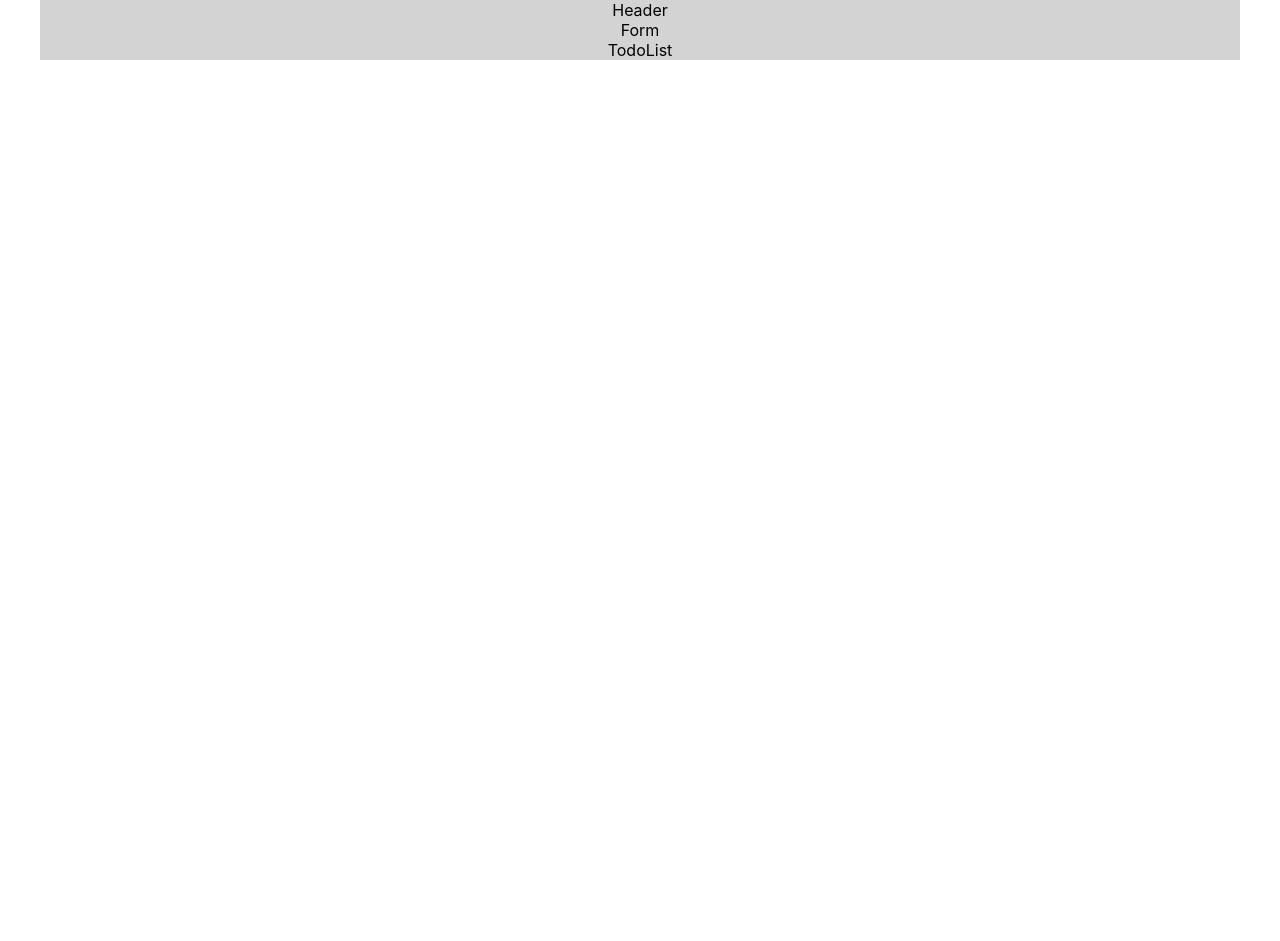
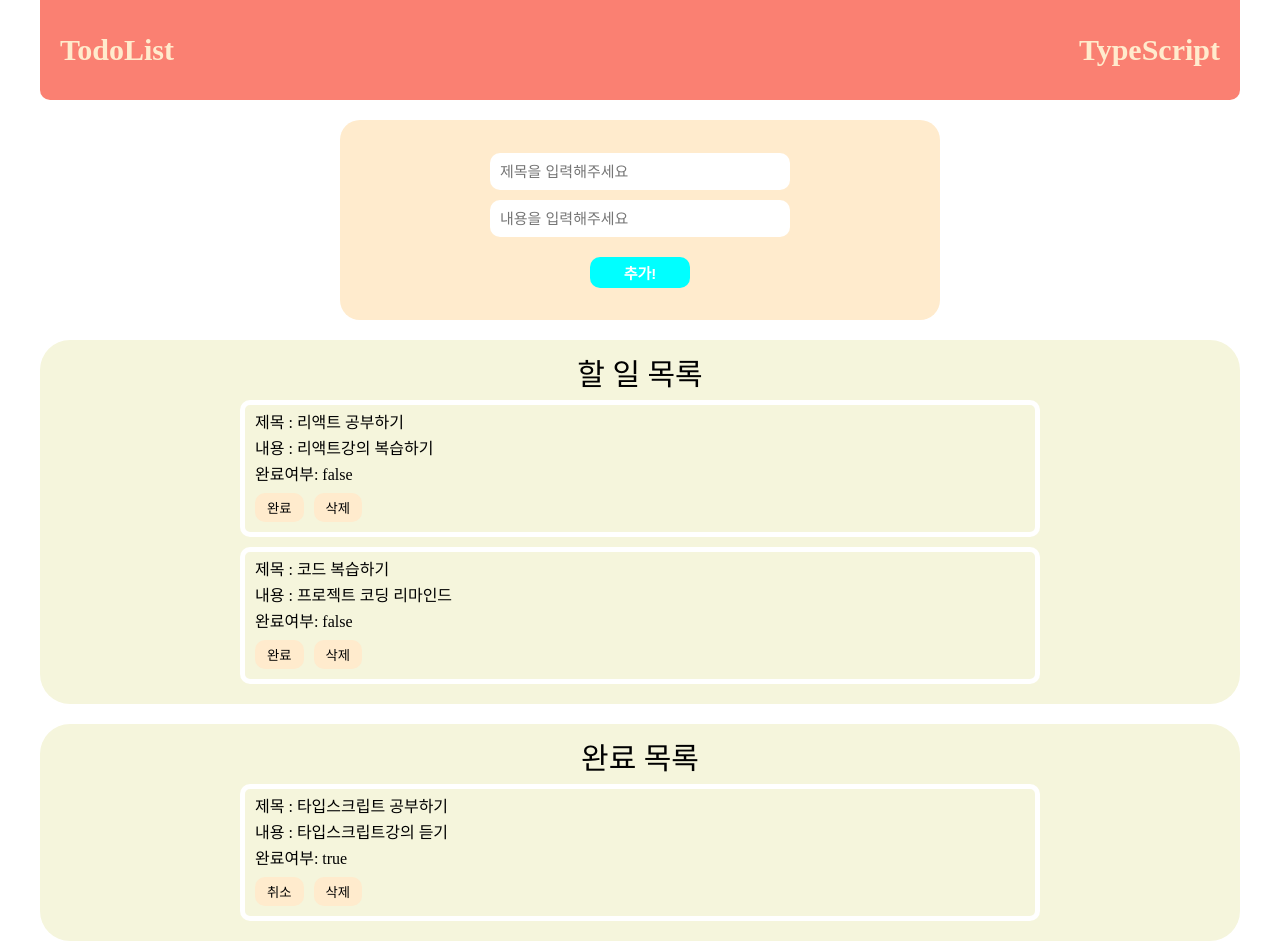
Before and after one commit to Jihunee/TodoList---typeScript, a React (Create React App) app: page / in a window 1280 px wide. Before the commit the page ends 800 px from the top, so only its background shows below. Built offline with nearby package versions, Linux system fonts and the light colour scheme.

Commit message:
레벨1 완료

```diff
--- a/src/App.tsx
+++ b/src/App.tsx
@@ -1,15 +1,37 @@
-import React from "react";
+import React, { useState } from "react";
 import styled from "styled-components";
 import Header from "./components/Header";
 import Form from "./components/Form";
 import TodoList from "./components/TodoList";
+import { TodosType } from "./types/todos";
 
 function App() {
+  const [todos, setTodos] = useState<TodosType[]>([
+    {
+      id: 1,
+      title: "리액트 공부하기",
+      content: "리액트강의 복습하기",
+      isDone: false,
+    },
+    {
+      id: 2,
+      title: "타입스크립트 공부하기",
+      content: "타입스크립트강의 듣기",
+      isDone: true,
+    },
+    {
+      id: 3,
+      title: "코드 복습하기",
+      content: "프로젝트 코딩 리마인드",
+      isDone: false,
+    },
+  ]);
   return (
     <Container>
       <Header />
-      <Form />
-      <TodoList />
+      <Form todos={todos} setTodos={setTodos} />
+      <TodoList todos={todos} setTodos={setTodos} isDone={false} />
+      <TodoList todos={todos} setTodos={setTodos} isDone={true} />
     </Container>
   );
 }
@@ -20,8 +42,8 @@ const Container = styled.div`
   max-width: 1200px;
   width: 100%;
   margin: 0 auto;
-  background-color: lightgrey;
   display: flex;
   flex-direction: column;
   align-items: center;
+  gap: 20px;
 `;
--- a/src/components/Form.tsx
+++ b/src/components/Form.tsx
@@ -1,7 +1,94 @@
-import React from "react";
+import React, { useState } from "react";
+import styled from "styled-components";
 
-function Form() {
-  return <div>Form</div>;
+function Form({ todos, setTodos }: any) {
+  const [title, setTitle] = useState<string>("");
+  const [content, setContent] = useState<string>("");
+
+  const titleOnchangeHandler = (e: any) => {
+    setTitle(e.target.value);
+  };
+
+  const contentOnchangeHandler = (e: any) => {
+    setContent(e.target.value);
+  };
+
+  const onSubmitHandler = (e: any) => {
+    e.preventDefault();
+    const newTodo = {
+      id: todos.length + 1,
+      title,
+      content,
+      isDone: false,
+    };
+    setTodos([...todos, newTodo]);
+    setTitle("");
+    setContent("");
+  };
+
+  return (
+    <Warpper>
+      <form onSubmit={onSubmitHandler}>
+        <input
+          value={title}
+          onChange={titleOnchangeHandler}
+          type="text"
+          placeholder="제목을 입력해주세요"
+        />
+        <input
+          value={content}
+          onChange={contentOnchangeHandler}
+          type="text"
+          placeholder="내용을 입력해주세요"
+        />
+        <button>추가!</button>
+      </form>
+    </Warpper>
+  );
 }
 
 export default Form;
+
+const Warpper = styled.div`
+  width: 600px;
+  height: 200px;
+  background-color: blanchedalmond;
+  display: flex;
+  align-items: center;
+  justify-content: center;
+  border-radius: 20px;
+  & form {
+    display: flex;
+    flex-direction: column;
+    gap: 10px;
+  }
+  & input {
+    width: 300px;
+    font-size: 10px;
+    padding: 10px;
+    font-size: 15px;
+    outline: none;
+    border-radius: 10px;
+    border: 0;
+  }
+  & button {
+    width: 100px;
+    margin: 0 auto;
+    margin-top: 10px;
+    font-size: 15px;
+    padding: 5px;
+    outline: none;
+    border: 0;
+    background-color: aqua;
+    border-radius: 10px;
+    font-weight: 700;
+    color: white;
+    cursor: pointer;
+    transition: all 0.2s ease-in-out;
+    &:hover {
+      background-color: white;
+      color: salmon;
+      transform: scale(1.2);
+    }
+  }
+`;
--- a/src/components/Header.tsx
+++ b/src/components/Header.tsx
@@ -1,7 +1,29 @@
 import React from "react";
+import styled from "styled-components";
 
 function Header() {
-  return <div>Header</div>;
+  return (
+    <Warpper>
+      <Title>TodoList</Title>
+      <Title>TypeScript</Title>
+    </Warpper>
+  );
 }
 
 export default Header;
+
+const Warpper = styled.div`
+  width: 100%;
+  height: 100px;
+  background-color: salmon;
+  display: flex;
+  align-items: center;
+  padding: 0 20px;
+  justify-content: space-between;
+  border-radius: 0 0 10px 10px;
+`;
+const Title = styled.h1`
+  font-size: 30px;
+  font-weight: 700;
+  color: blanchedalmond;
+`;
--- a/src/components/TodoList.tsx
+++ b/src/components/TodoList.tsx
@@ -1,7 +1,90 @@
 import React from "react";
+import styled from "styled-components";
+import { TodosType } from "../types/todos";
 
-function TodoList() {
-  return <div>TodoList</div>;
+function TodoList({ todos, setTodos, isDone }: any) {
+  const onDeleteButtonClick = (id: number) => {
+    const newTodo = todos.filter((todo: TodosType) => todo.id !== id);
+    setTodos(newTodo);
+  };
+
+  const onSwitchButtonClick = (id: number) => {
+    const newTodo = todos.map((todo: TodosType) => {
+      if (todo.id === id) {
+        return { ...todo, isDone: !todo.isDone };
+      } else {
+        return todo;
+      }
+    });
+    setTodos(newTodo);
+  };
+
+  return (
+    <Warpper>
+      <h1>{isDone ? "완료 목록" : "할 일 목록"}</h1>
+      {todos
+        .filter((item: TodosType) => item.isDone === isDone)
+        .map((item: TodosType) => {
+          return (
+            <Card key={item.id}>
+              <h2>제목 : {item.title}</h2>
+              <h2>내용 : {item.content}</h2>
+              <h2>완료여부: {item.isDone.toString()}</h2>
+              <Buttons>
+                <button onClick={() => onSwitchButtonClick(item.id)}>
+                  {isDone ? "취소" : "완료"}
+                </button>
+                <button onClick={() => onDeleteButtonClick(item.id)}>
+                  삭제
+                </button>
+              </Buttons>
+            </Card>
+          );
+        })}
+    </Warpper>
+  );
 }
 
 export default TodoList;
+
+const Warpper = styled.div`
+  width: 100%;
+  background-color: beige;
+  border-radius: 30px;
+  display: flex;
+  align-items: center;
+  flex-direction: column;
+  gap: 10px;
+  flex-wrap: wrap;
+  padding-bottom: 20px;
+  & h1 {
+    font-size: 30px;
+    margin-top: 20px;
+  }
+`;
+const Card = styled.div`
+  width: 800px;
+  border: 5px solid white;
+  display: flex;
+  flex-direction: column;
+  gap: 10px;
+  padding: 10px;
+  border-radius: 10px;
+`;
+
+const Buttons = styled.div`
+  display: flex;
+  gap: 10px;
+  & button {
+    padding: 5px 12px;
+    cursor: pointer;
+    border: 0;
+    background-color: blanchedalmond;
+    border-radius: 10px;
+    transition: all 0.2s ease-in-out;
+    &:hover {
+      background-color: white;
+      transform: scale(1.1);
+    }
+  }
+`;
--- a/src/index.tsx
+++ b/src/index.tsx
@@ -1,16 +1,18 @@
-import React from 'react';
-import ReactDOM from 'react-dom/client';
-import './index.css';
-import App from './App';
-import reportWebVitals from './reportWebVitals';
+import React from "react";
+import ReactDOM from "react-dom/client";
+import "./index.css";
+import App from "./App";
+import reportWebVitals from "./reportWebVitals";
+import { Reset } from "./style/Reset";
 
 const root = ReactDOM.createRoot(
-  document.getElementById('root') as HTMLElement
+  document.getElementById("root") as HTMLElement
 );
 root.render(
-  <React.StrictMode>
+  <>
     <App />
-  </React.StrictMode>
+    <Reset />
+  </>
 );
 
 // If you want to start measuring performance in your app, pass a function
--- /dev/null
+++ b/src/style/Reset.tsx
@@ -0,0 +1,50 @@
+import { createGlobalStyle } from "styled-components";
+
+export const Reset = createGlobalStyle`
+  html, body, div, span, applet, object, iframe,
+h1, h2, h3, h4, h5, h6, p, blockquote, pre,
+a, abbr, acronym, address, big, cite, code,
+del, dfn, em, img, ins, kbd, q, s, samp,
+small, strike, strong, sub, sup, tt, var,
+b, u, i, center,
+dl, dt, dd, ol, ul, li,
+fieldset, form, label, legend,
+table, caption, tbody, tfoot, thead, tr, th, td,
+article, aside, canvas, details, embed,
+figure, figcaption, footer, header, hgroup,
+menu, nav, output, ruby, section, summary,
+time, mark, audio, video {
+	margin: 0;
+	padding: 0;
+	border: 0;
+	font-size: 100%;
+	font: inherit;
+	vertical-align: baseline;
+}
+/* HTML5 display-role reset for older browsers */
+article, aside, details, figcaption, figure,
+footer, header, hgroup, menu, nav, section {
+	display: block;
+}
+body {
+	line-height: 1;
+}
+ol, ul {
+	list-style: none;
+}
+blockquote, q {
+	quotes: none;
+}
+blockquote:before, blockquote:after,
+q:before, q:after {
+	content: '';
+	content: none;
+}
+table {
+	border-collapse: collapse;
+	border-spacing: 0;
+}
+* {
+  box-sizing: border-box;
+}
+`;
--- /dev/null
+++ b/src/types/todos.ts
@@ -0,0 +1,6 @@
+export type TodosType = {
+  id: number;
+  title: string;
+  content: string;
+  isDone: boolean;
+};
```
